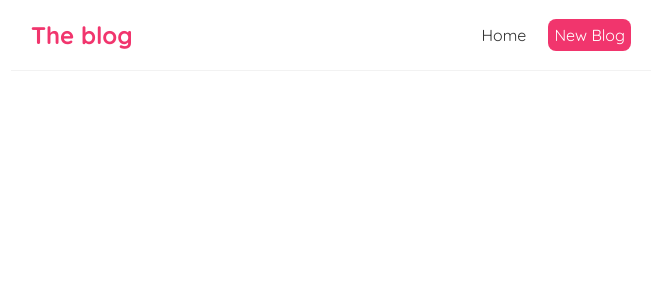
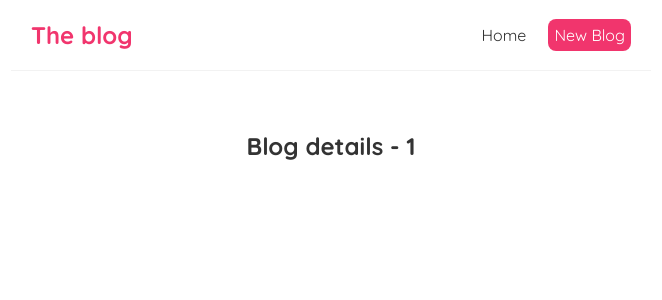
Before and after one commit to Th3CracKed/react_crud_hooks, a React (Create React App) app: page /blogs/1 in a window 1280 px wide. Shown: the top 300 px of the page, without its empty margins (309-971 px from the left). Built offline with nearby package versions, Linux system fonts and the light colour scheme.

Commit message:
add route with id param

```diff
--- a/src/App.js
+++ b/src/App.js
@@ -2,6 +2,7 @@ import './App.css';
 import Navbar from './Navbar';
 import Home from './Home';
 import Create from './Create';
+import BlogDetails from './BlogDetails';
 import { BrowserRouter as Router, Route, Switch } from 'react-router-dom';
 
 function App() {
@@ -14,8 +15,11 @@ function App() {
             <Route exact path="/">
               <Home />
             </Route>
-            <Route path="/Create">
+            <Route path="/create">
               <Create />
+            </Route>
+            <Route path="/blogs/:id">
+              <BlogDetails/>
             </Route>
           </Switch>
         </div>
--- /dev/null
+++ b/src/BlogDetails.js
@@ -0,0 +1,12 @@
+import { useParams } from 'react-router-dom';
+
+const BlogDetails = () => {
+    const { id } = useParams()
+    return (
+        <div className="blog-details">
+            <h2>Blog details - {id}</h2>
+        </div>
+    );
+}
+
+export default BlogDetails;
--- a/src/BlogList.js
+++ b/src/BlogList.js
@@ -1,11 +1,15 @@
+import { Link } from 'react-router-dom';
+
 const BlogList = ({ blogs, title }) => {
     return (
         <div className="blog-list">
             <h2>{title}</h2>
             {blogs.map((blog) => (
                 <div className="blog-preview" key={blog.id}>
-                    <h2>{blog.title}</h2>
-                    <p>Written by {blog.author}</p>
+                    <Link to={`/blogs/${blog.id}`}>
+                        <h2>{blog.title}</h2>
+                        <p>Written by {blog.author}</p>
+                    </Link>
                 </div>
             ))}
         </div>
--- a/src/index.css
+++ b/src/index.css
@@ -47,3 +47,7 @@
   color: #f1356d;
   margin-bottom: 8px;
 }
+
+.blog-preview a{
+  text-decoration: none;
+}
```
